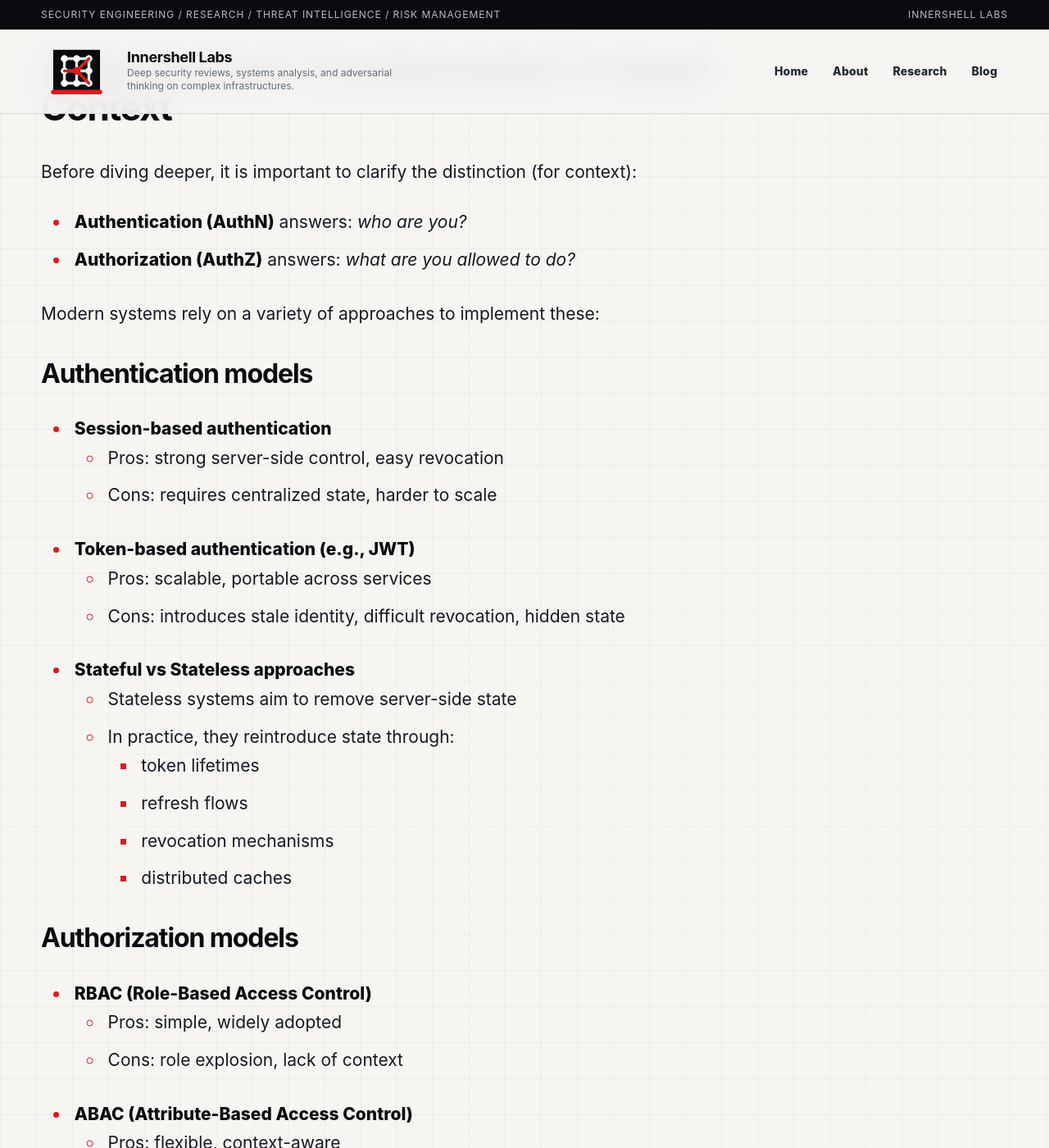
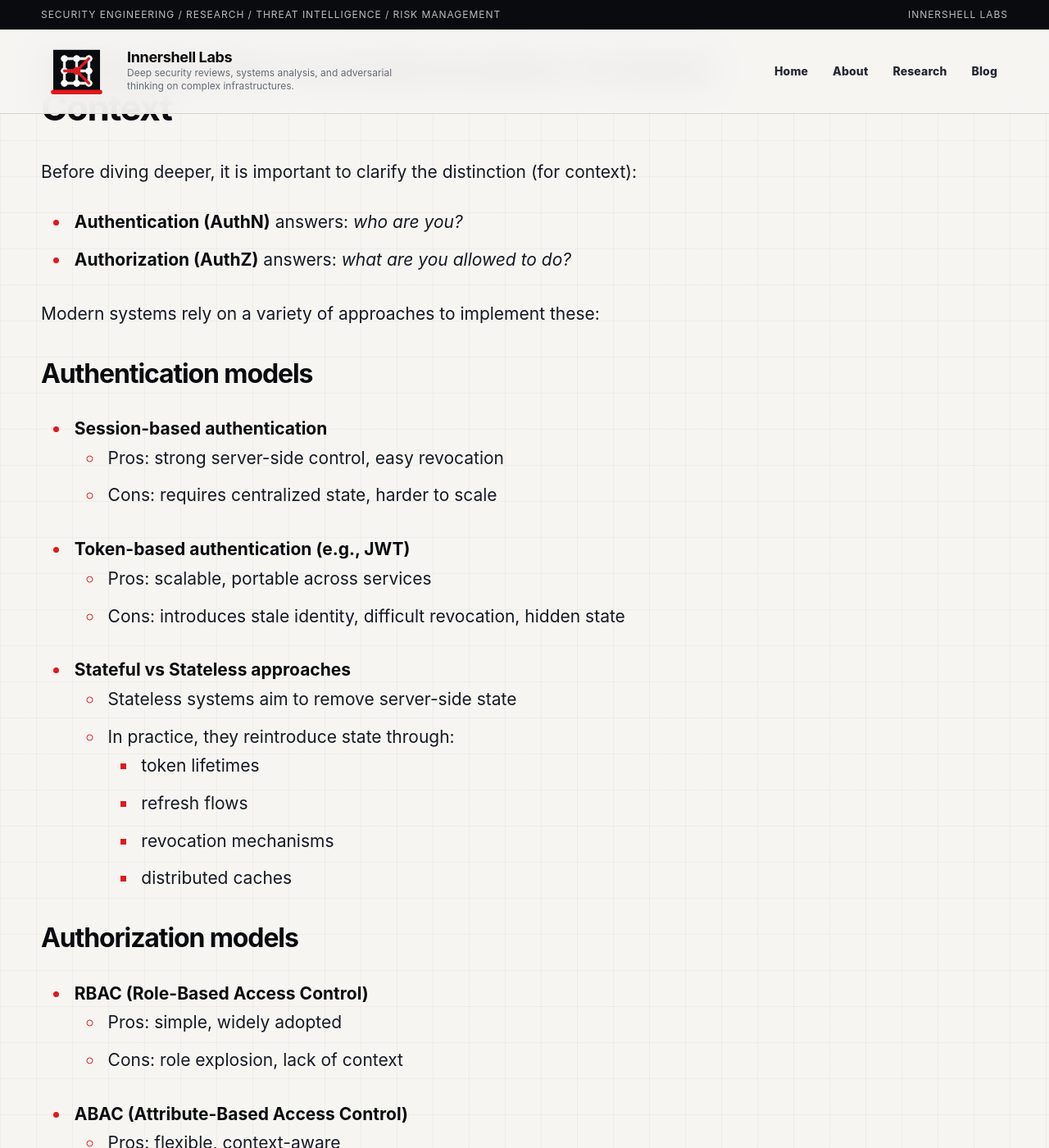
Before and after one commit to Innershell-labs/innershell-labs.github.io, a Jekyll site: the page built from _posts/2026-04-12-Why_Authorization_Fails_Before_Enforcement.md, in a window 1280 px wide and 1400 px high, scrolled down 1853 px. Shown: the whole window at 82% size. Built offline with Jekyll 4.4.1, drawn with Linux system fonts in a browser that asks for light colours.

Commit message:
Update style.scss

```diff
--- a/assets/css/style.scss
+++ b/assets/css/style.scss
@@ -404,7 +404,7 @@ a:hover {
 
 .prose strong {
   color: var(--ink);
-  font-weight: 850;
+  font-weight: 700;
 }
 
 .prose a {
@@ -436,7 +436,7 @@ a:hover {
 .prose blockquote p {
   margin: 0;
   color: var(--ink);
-  font-size: clamp(20px, 2vw, 25px);
+  font-size: clamp(20px, 2vw, 15px);
   line-height: 1.5;
 }
 
```
